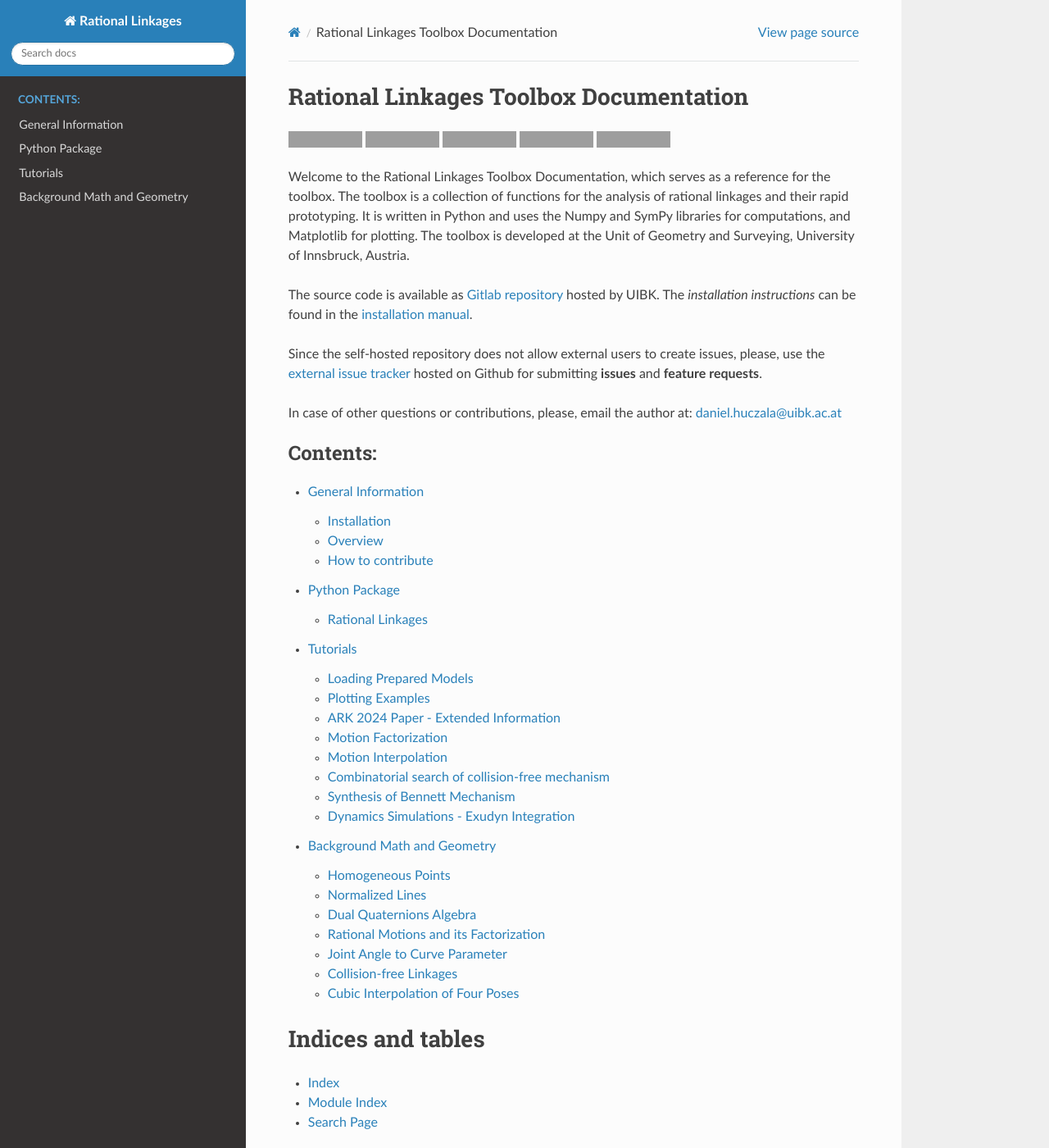
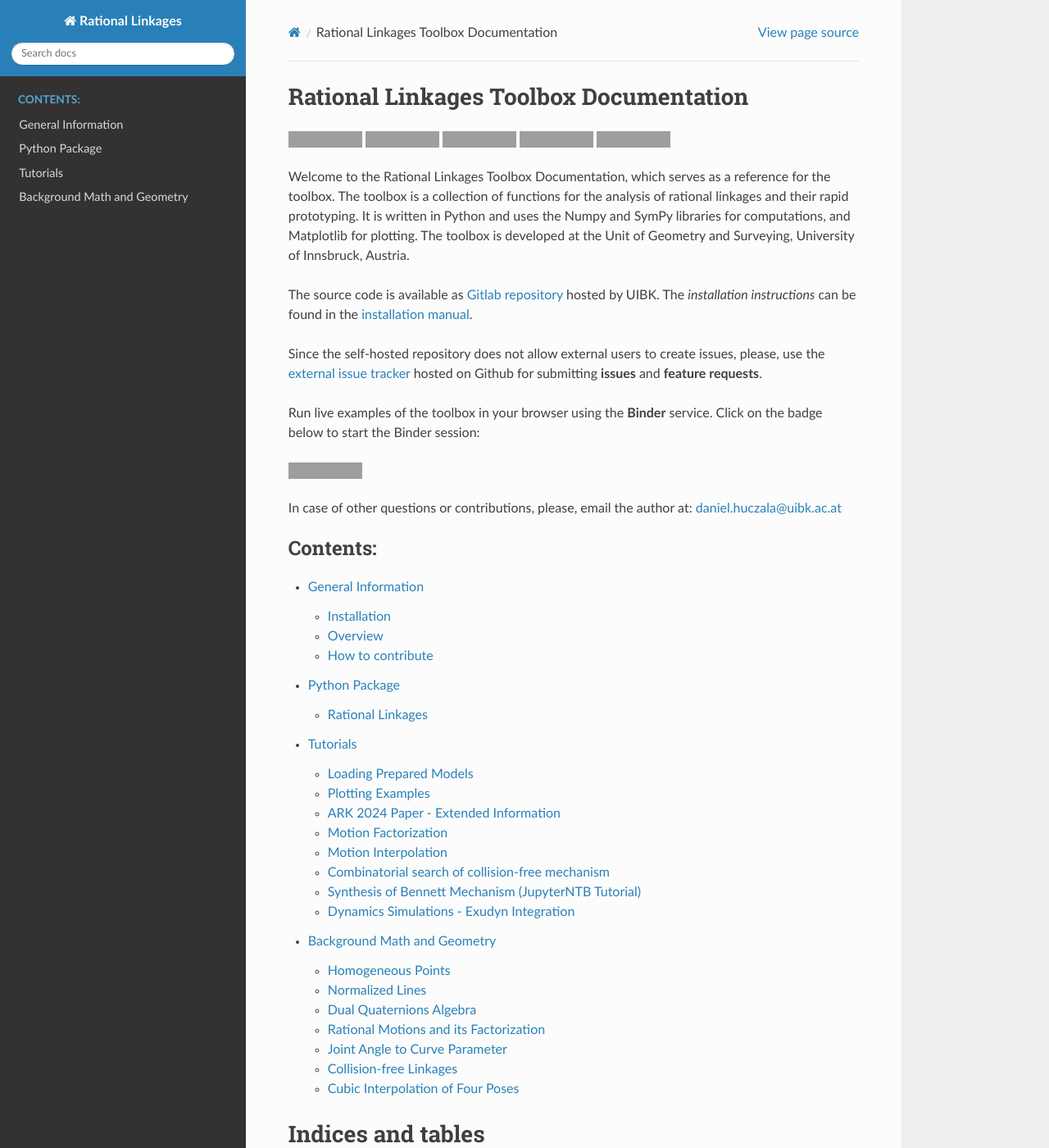
Before and after one commit to hucik14/rational-linkages, a Sphinx documentation site: the page built from docs/source/index.rst, in a window 1280 px wide and 1400 px high. Shown: the whole window at 82% size. Built offline with Sphinx 7.4.7 and the Read the Docs theme 2.0.0, drawn with Linux system fonts in a browser that asks for light colours; cross-references to code outside the pages are shown as plain code; grey boxes are pictures that could not be loaded.

Commit message:
jupyter notebook example

```diff
--- a/docs/source/index.rst
+++ b/docs/source/index.rst
@@ -37,6 +37,12 @@ instructions* can be found in the :ref:`installation manual<installation>`.
 Since the self-hosted repository does not allow external users to create issues,
 please, use the `external issue tracker`_
 hosted on Github for submitting **issues** and **feature requests**.
+
+Run live examples of the toolbox in your browser using the **Binder** service. Click
+on the badge below to start the Binder session:
+
+.. image:: https://mybinder.org/badge_logo.svg
+ :target: https://mybinder.org/v2/gh/hucik14/rl-issues/HEAD?labpath=jupyter_ntbs%2Fbennett_synthesis.ipynb
 
 In case of other questions or contributions, please, email the author at:
 daniel.huczala@uibk.ac.at
```
Also changed, not shown: README.md (+4 -0 lines), docs/source/tutorials/bennett_synthesis.ipynb.
